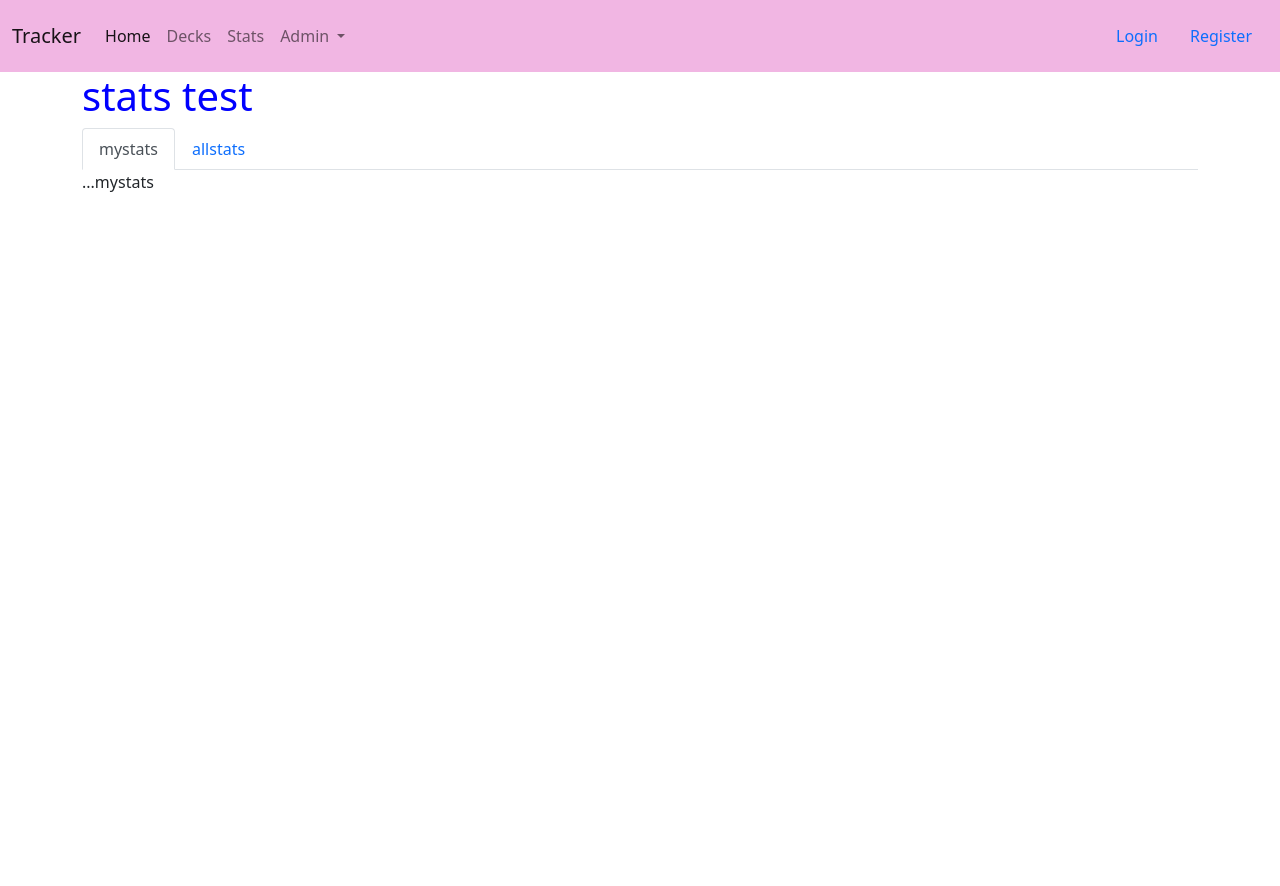
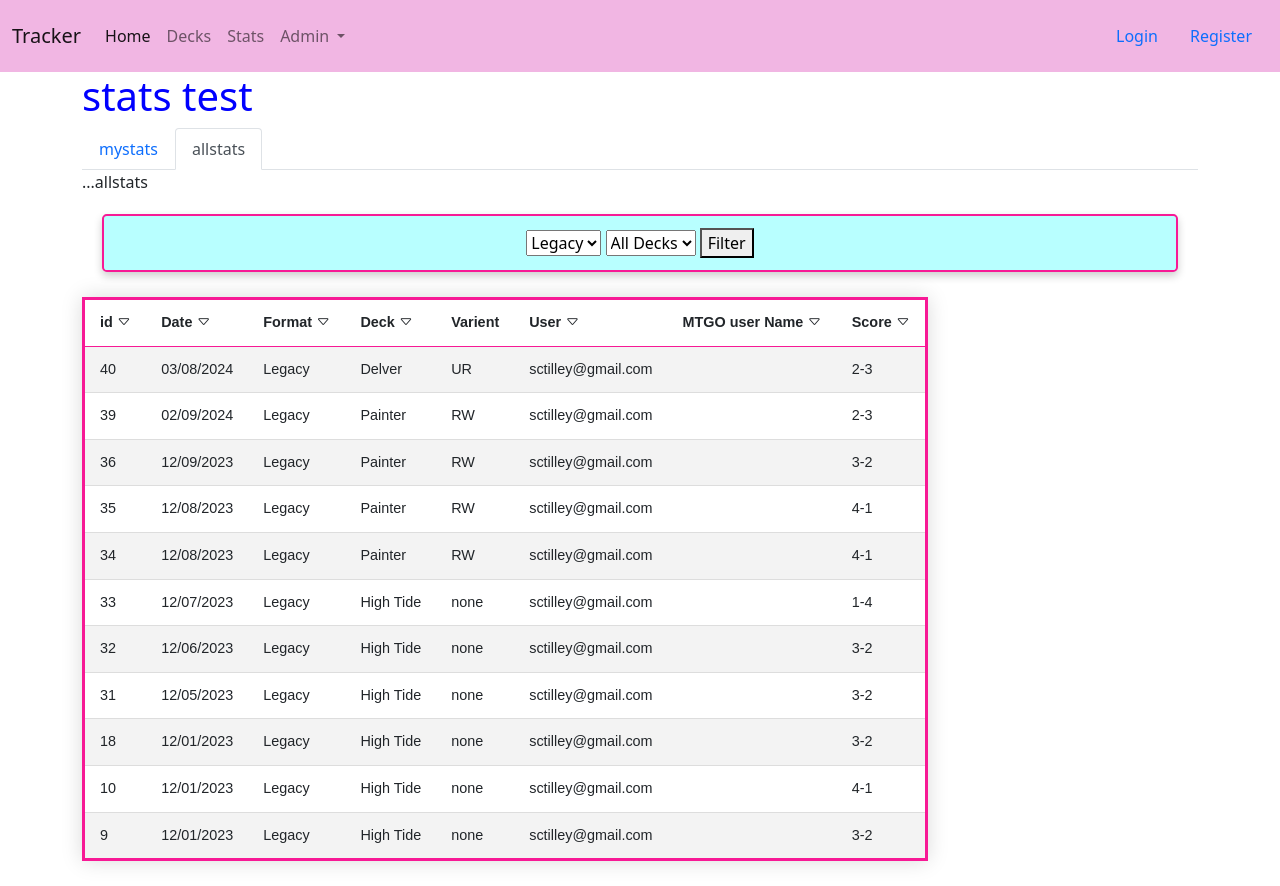
Before and after one commit to sctilley/mject, a Django app: page /stats/ in a window 1280 px wide. Before the commit the page ends 192 px from the top, so only its background shows below. Run offline with Django 4.2, Linux system fonts and the light colour scheme; data comes from the database, SQL or seed files in the repository; both versions use the stored data as it was after the commit; some libraries are stand-ins or nearby versions.

Commit message:
table sort finished

```diff
--- a/core/templates/core/base.html
+++ b/core/templates/core/base.html
@@ -6,6 +6,7 @@
     <meta name="viewport" content="width=device-width, initial-scale=1.0">
     <link href="https://cdn.jsdelivr.net/npm/bootstrap@5.0.2/dist/css/bootstrap.min.css" rel="stylesheet" integrity="sha384-EVSTQN3/azprG1Anm3QDgpJLIm9Nao0Yz1ztcQTwFspd3yD65VohhpuuCOmLASjC" crossorigin="anonymous">
     <link rel="stylesheet" type="text/css" href="{% static 'main.css' %}">
+    <link rel="stylesheet" type="text/css" href="{% static 'statstable.css' %}">
     <link rel="stylesheet" href="https://cdn.jsdelivr.net/npm/bootstrap-icons@1.11.2/font/bootstrap-icons.min.css">
     <title>Document</title>
 </head>
@@ -68,5 +69,7 @@
 
   <script src="https://unpkg.com/hyperscript.org@0.9.12"></script>
 
+
+
 </body>
 </html>
--- a/core/templates/core/partials/stats/leaguetable.html
+++ b/core/templates/core/partials/stats/leaguetable.html
@@ -1,21 +1,21 @@
-<table class="styled-table">
+{% load static %}
+<table class="stable" id="allleaguestable">
     <thead>
       <tr>
-        <th>Image</th>
-        <th>Date</th>
-        <th>Format</th>
-        <th>Deck</th>
-        <th>Varient</th>
-        <th>User</th>
-        <th>MTGO user Name</th>
-        <th>Score</th>
-        <th>id</th>
+        <th>id <i class="bi bi-caret-down"></i></th>
+        <th>Date <i class="bi bi-caret-down"></i></th>
+        <th>Format <i class="bi bi-caret-down"></i></th>
+        <th>Deck <i class="bi bi-caret-down"></i></th>
+        <th>Varient <i></i></th>
+        <th>User <i class="bi bi-caret-down"></i></th>
+        <th>MTGO user Name <i class="bi bi-caret-down"></i></th>
+        <th>Score <i class="bi bi-caret-down"></i></th>
       </tr>
     </thead>
     <tbody>
       {% for league in Leagues %}
       <tr>
-        <td><img class="header-img" src="{{ league.myDeck.image.url }}" /></td>
+        <td>{{league.id}}</td>
         <td>{{league.dateCreated|date:"SHORT_DATE_FORMAT"}}</td>
         <td>{{league.mtgFormat}}</td>
         <td>{{league.myDeck}}</td>
@@ -39,9 +39,10 @@
               {{league.wins}}
           {% endif %}
         </td>
-        <td>{{league.id}}</td>
+
       </tr>
       {% endfor %}
     </tbody>
+</table>
 
-  </table>
+<script src="{% static 'tablesortx.js' %}"></script>
--- a/core/templates/core/statspage.html
+++ b/core/templates/core/statspage.html
@@ -1,22 +1,29 @@
 {% extends 'core/base.html' %}
+
 {% block content %}
+
 
 <h1>stats test</h1>
 
 <ul class="nav nav-tabs" id="myTab" role="tablist">
     <li class="nav-item" role="presentation">
-      <button class="nav-link active" id="mystats-tab" data-bs-toggle="tab" data-bs-target="#mystats" type="button" role="tab" aria-controls="mystats" aria-selected="true">mystats</button>
+      <button class="nav-link" id="mystats-tab" data-bs-toggle="tab" data-bs-target="#mystats" type="button" role="tab" aria-controls="mystats" aria-selected="true">mystats</button>
     </li>
     <li class="nav-item" role="presentation">
-      <button class="nav-link" id="allstats-tab" data-bs-toggle="tab" data-bs-target="#allstats" type="button" role="tab" aria-controls="allstats" aria-selected="false">allstats</button>
+      <button class="nav-link active" id="allstats-tab" data-bs-toggle="tab" data-bs-target="#allstats" type="button" role="tab" aria-controls="allstats" aria-selected="false">allstats</button>
     </li>
 
 </ul>
 <div class="tab-content" id="myTabContent">
-    <div class="tab-pane fade show active" id="mystats" role="tabpanel" aria-labelledby="mystats-tab">...mystats</div>
-    <div class="tab-pane fade" id="allstats" role="tabpanel" aria-labelledby="allstats-tab">
+  <div class="tab-pane fade" id="mystats" role="tabpanel" aria-labelledby="mystats-tab">
+    ...mystats
+    <button onclick="myFunction()">Click me!</button>
+
+  </div>
+  <div class="tab-pane fade show active" id="allstats" role="tabpanel" aria-labelledby="allstats-tab">
 
     ...allstats
+
     <div class="content">
       <div class="tealcard">
         <select name="formatselect" id="fselect">
@@ -25,7 +32,7 @@
           {% endfor %}
         </select>
         <select name="archeselect" id="aselect">
-            <option value="0">All Users</option>
+          <option value="0">All Decks</option>
           {% for archetype in listofarchetypes %}
             {% if deck.id == currentleague.myDeck.id %}
               <option value="{{deck.id}}">{{deck.name}}</option>
@@ -34,7 +41,7 @@
             {% endif %}
           {% endfor %}
         </select>
-          <button class="ctn" hx-get="{% url 'leaguetable' %}" hx-trigger="load, click" hx-include="#fselect" hx-target="#tableplace">Filter</button>
+        <button hx-get="{% url 'leaguetable' %}" hx-trigger="load, click" hx-include="#fselect" hx-target="#tableplace">Filter</button>
       </div>
       <div class="tableplace" id="tableplace">
         Loading Leagues...
@@ -45,4 +52,98 @@
 </div>
 
 
+<!-- <script>
+function sortTableAlpha(n) {
+    var table, rows, switching, i, x, y, shouldSwitch, dir, switchcount = 0;
+    table = document.getElementById("allleaguestable");
+    switching = true;
+    // Set the sorting direction to ascending:
+    dir = "asc";
+    /* Make a loop that will continue until
+    no switching has been done: */
+    while (switching) {
+      // Start by saying: no switching is done:
+      switching = false;
+      rows = table.rows;
+      /* Loop through all table rows (except the
+      first, which contains table headers): */
+      for (i = 1; i < (rows.length - 1); i++) {
+        // Start by saying there should be no switching:
+        shouldSwitch = false;
+        /* Get the two elements you want to compare,
+        one from current row and one from the next: */
+        x = rows[i].getElementsByTagName("TD")[n];
+        y = rows[i + 1].getElementsByTagName("TD")[n];
+        /* Check if the two rows should switch place,
+        based on the direction, asc or desc: */
+        if (dir == "asc") {
+          if (x.innerHTML.toLowerCase() > y.innerHTML.toLowerCase()) {
+            // If so, mark as a switch and break the loop:
+            shouldSwitch = true;
+            break;
+          }
+        } else if (dir == "desc") {
+          if (x.innerHTML.toLowerCase() < y.innerHTML.toLowerCase()) {
+            // If so, mark as a switch and break the loop:
+            shouldSwitch = true;
+            break;
+          }
+        }
+      }
+      if (shouldSwitch) {
+        /* If a switch has been marked, make the switch
+        and mark that a switch has been done: */
+        rows[i].parentNode.insertBefore(rows[i + 1], rows[i]);
+        switching = true;
+        // Each time a switch is done, increase this count by 1:
+        switchcount ++;
+      } else {
+        /* If no switching has been done AND the direction is "asc",
+        set the direction to "desc" and run the while loop again. */
+        if (switchcount == 0 && dir == "asc") {
+          dir = "desc";
+          switching = true;
+        }
+      }
+    }
+  }
+
+function sortTableNum(n) {
+    var table, rows, switching, i, x, y, shouldSwitch;
+    table = document.getElementById("allleaguestable");
+    switching = true;
+    console.log("hello world", n)
+    /*Make a loop that will continue until
+    no switching has been done:*/
+    while (switching) {
+      //start by saying: no switching is done:
+      switching = false;
+      rows = table.rows;
+      /*Loop through all table rows (except the
+      first, which contains table headers):*/
+      for (i = 1; i < (rows.length - 1); i++) {
+        //start by saying there should be no switching:
+        shouldSwitch = false;
+        /*Get the two elements you want to compare,
+        one from current row and one from the next:*/
+        x = rows[i].getElementsByTagName("TD")[n];
+        y = rows[i + 1].getElementsByTagName("TD")[n];
+        //check if the two rows should switch place:
+        if (Number(x.innerHTML) > Number(y.innerHTML)) {
+          //if so, mark as a switch and break the loop:
+          shouldSwitch = true;
+          break;
+        }
+      }
+      if (shouldSwitch) {
+        /*If a switch has been marked, make the switch
+        and mark that a switch has been done:*/
+        rows[i].parentNode.insertBefore(rows[i + 1], rows[i]);
+        switching = true;
+      }
+    }
+  }
+</script> -->
+
+
 {% endblock content %}
--- a/core/views.py
+++ b/core/views.py
@@ -54,14 +54,8 @@ def statspage(request):
 #stats
 
 def leaguetable(request):
-    fselect = int(request.GET.get('formatselect'))
 
-    print(fselect)
-
-    if fselect > 0:
-        Leagues = League.objects.filter(mtgFormat=fselect, isFinished=1).annotate(wins=Count("matches", filter=Q(matches__didjawin=1))).order_by("-dateCreated")
-    else:
-        Leagues = League.objects.filter(isFinished=1).annotate(wins=Count("matches", filter=Q(matches__didjawin=1))).order_by("-dateCreated")
+    Leagues = League.objects.filter(isFinished=1).annotate(wins=Count("matches", filter=Q(matches__didjawin=1))).order_by("-dateCreated")
 
 
     context = {
--- a/static/main.css
+++ b/static/main.css
@@ -66,3 +66,16 @@ table.reporttable {
     margin: 0px;
     width: 100%;
 }
+
+.tealcard {
+    box-shadow: 0 4px 8px 0 rgba(0, 0, 0, 0.2); /* this adds the "card" effect */
+    padding: 12px;
+    text-align: center;
+    background-color: rgb(184, 255, 255);
+    border-style: solid;
+    border-width: 2px;
+    border-color: var(--primary);
+    border-radius: 0.3rem;
+    margin-bottom: 20px;
+    margin: 20px;
+}
--- /dev/null
+++ b/static/statstable.css
@@ -0,0 +1,39 @@
+.stable {
+    border-collapse: collapse;
+    border: 3px solid var(--primary);
+    margin: 25px 0;
+    font-size: 0.9em;
+    font-family: sans-serif;
+    box-shadow: 0 0 20px rgba(0, 0, 0, 0.15);
+  }
+
+  .stable thead {
+    cursor: pointer;
+  }
+
+  .stable thead tr {
+    border-radius: 8px;
+    text-align: left;
+    border-bottom: 1px solid var(--primary);
+  }
+
+  .stable th, .stable td {
+      padding: 12px 15px;
+  }
+
+  .stable tbody tr {
+    border-bottom: 1px solid #dddddd;
+  }
+
+  .stable tbody tr:nth-of-type(odd) {
+    background-color: #f3f3f3;
+  }
+
+  .stable tbody tr:last-of-type {
+    border-bottom: 2px solid var(--primary);
+  }
+
+
+  .stable thead th.active {
+    color:var(--primary);
+  }
--- /dev/null
+++ b/static/tablesortx.js
@@ -0,0 +1,73 @@
+/**
+Responsive HTML Table With Pure CSS - Web Design/UI Design
+
+Code written by:
+👨🏻‍⚕️ @Coding Design (Jeet Saru)
+
+> You can do whatever you want with the code. However if you love my content, you can **SUBSCRIBED** my YouTube Channel.
+
+🌎link: www.youtube.com/codingdesign
+*/
+
+
+const table_rows = document.querySelectorAll('tbody tr'),
+    table_headings = document.querySelectorAll('thead th');
+    console.log("table headings", table_headings)
+
+
+// 2. Sorting | Ordering data of HTML table
+
+table_headings.forEach((head, i) => {
+    let sort_asc = true;
+    head.onclick = () => {
+        console.log("clucked", head)
+
+
+        if (head.getElementsByTagName('i')[0].classList.contains("bi-caret-down")) {
+            console.log("sort");
+            table_headings.forEach(head => head.classList.remove('active'));
+            head.classList.add('active');
+
+            head.classList.toggle('asc', sort_asc);
+            sort_asc = head.classList.contains('asc') ? false : true;
+
+            head.getElementsByTagName('i')[0].classList.toggle("bi-caret-up");
+
+            sortTable(i, sort_asc, head);
+
+        } else {
+            console.log("do not sort")
+        }
+
+
+    }
+})
+
+
+function sortTable(column, sort_asc, head) {
+    [...table_rows].sort((a, b) => {
+        // let first_row = a.querySelectorAll('td')[column].textContent.toLowerCase(),
+        //     second_row = b.querySelectorAll('td')[column].textContent.toLowerCase();
+
+
+        if (head.textContent.includes("Date")) {
+                var xxx = convertDate(a.querySelectorAll('td')[column].textContent),
+                    yyy = convertDate(b.querySelectorAll('td')[column].textContent);
+            } else {
+                var xxx = a.querySelectorAll('td')[column].textContent,
+                    yyy = b.querySelectorAll('td')[column].textContent;
+            }
+
+
+        let first_row = (isNaN(xxx)) ? (xxx.toLowerCase() === '-')? 0 : xxx.toLowerCase(): parseFloat(xxx);
+        let second_row = (isNaN(yyy)) ? (yyy.toLowerCase() === '-')? 0 : yyy.toLowerCase(): parseFloat(yyy);
+
+        return sort_asc ? (first_row < second_row ? 1 : -1) : (first_row < second_row ? -1 : 1);
+    })
+        .map(sorted_row => document.querySelector('tbody').appendChild(sorted_row));
+}
+
+function convertDate(d) {
+    var p = d.split("/");
+    return +(p[2]+p[0]+p[1]);
+  }
```
Also changed, not shown: core/static/core/main2.css (deleted, +0 -68 lines), db.sqlite3. Lines whose indentation alone changed are shown as unchanged.
